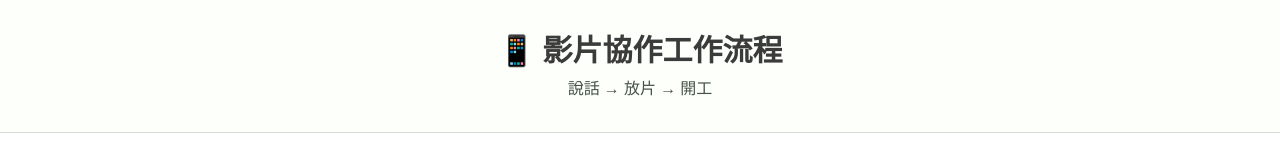
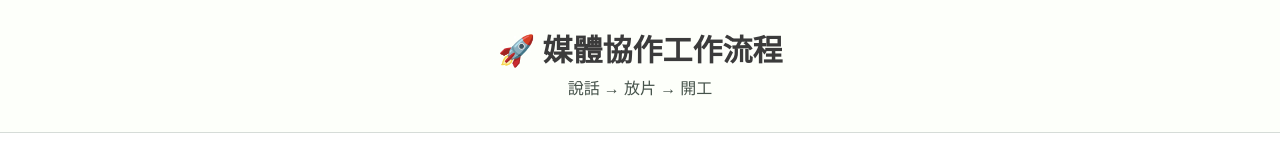
Before and after one commit to shanscar/upload-page-3steps, a React (Vite) app: page / in a window 1280 px wide. Shown: the top 160 px of the page. Built offline with nearby package versions, Linux system fonts and the light colour scheme.

Commit message:
Refactor: Update page title
Change the page title and emoji to "🚀 媒體協作工作流程" to better reflect the content.

```diff
--- a/src/pages/Index.tsx
+++ b/src/pages/Index.tsx
@@ -74,7 +74,7 @@ const Index = () => {
         <div className="max-w-4xl mx-auto px-6 py-8">
           <div className="text-center">
             <h1 className="text-3xl font-bold text-foreground mb-2">
-              📱 影片協作工作流程
+              🚀 媒體協作工作流程
             </h1>
             <p className="text-muted-foreground">
               說話 → 放片 → 開工
```
